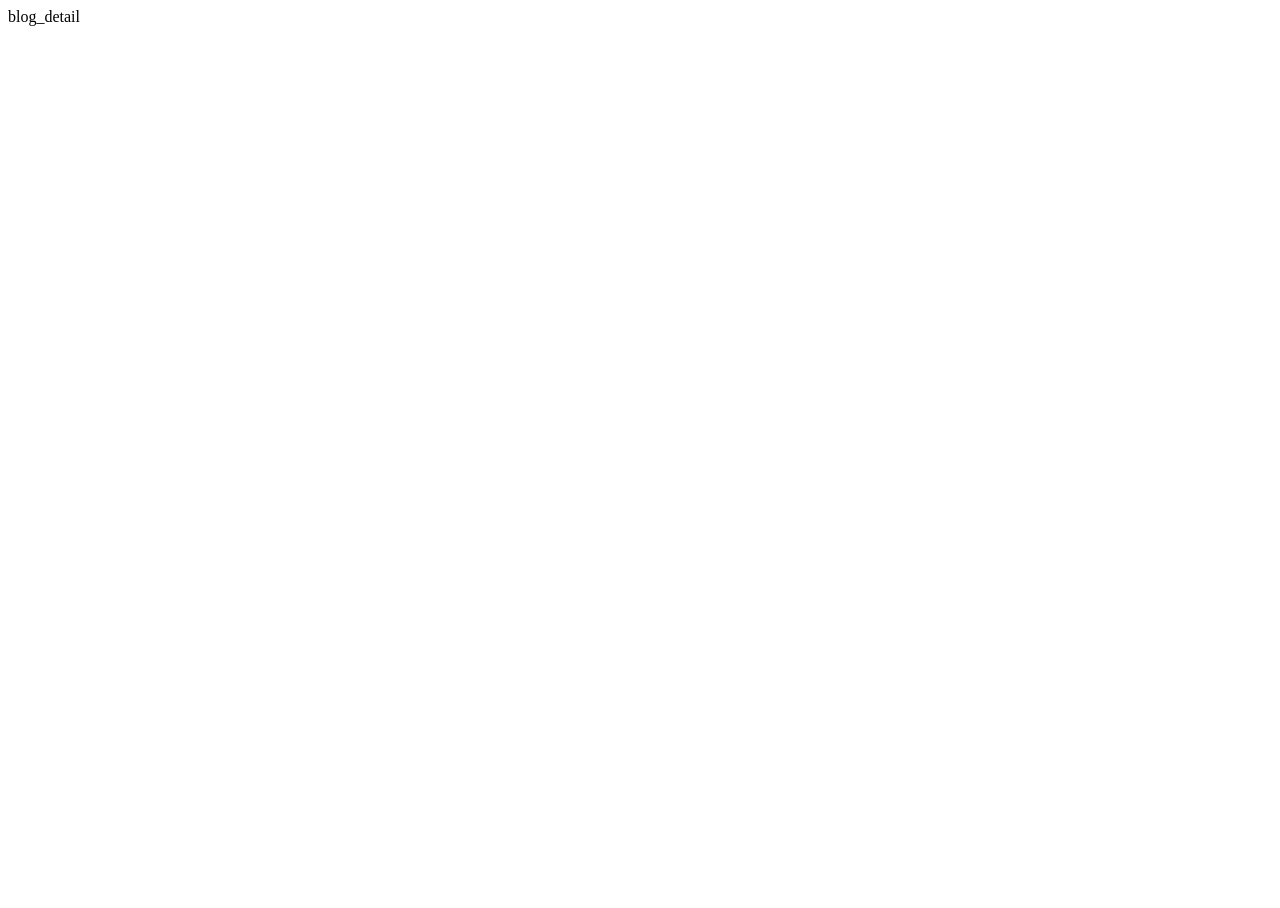
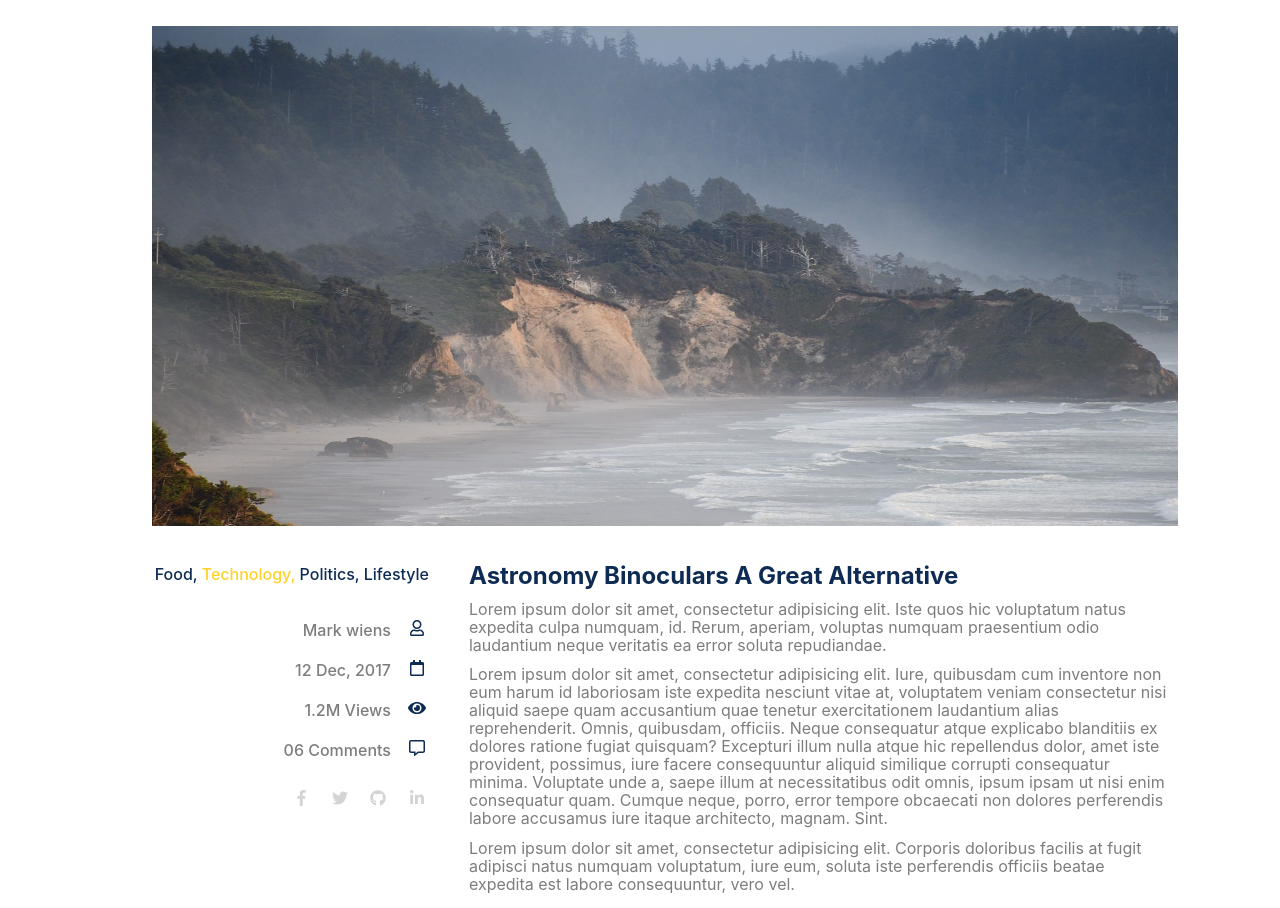
Before and after one commit to developercirclesmks/all-about-makassar, a plain HTML site: page src/components/blog_detail/blog_detail.html in a window 1280 px wide. Before the commit the page ends 800 px from the top, so only its background shows below. Drawn offline with nearby package versions, Linux system fonts and the light colour scheme.

Commit message:
blog_detail

```diff
--- a/src/components/blog_detail/blog_detail.html
+++ b/src/components/blog_detail/blog_detail.html
@@ -1,3 +1,57 @@
-<div>
-    blog_detail
-</div>
+<!DOCTYPE html>
+<html lang="en">
+<head>
+	<meta charset="UTF-8">
+	<link rel="stylesheet" href="https://cdn.jsdelivr.net/npm/bulma@0.8.0/css/bulma.min.css">
+	<link rel="stylesheet" href="style.css">
+    <script defer src="https://use.fontawesome.com/releases/v5.3.1/js/all.js"></script>
+</head>
+<body>
+
+	<div class="container">
+		<img src="img/pic.jpg" alt="Image">
+		<div class="columns is-variable is-5">
+			<div class="column is-4 side">
+				<p>Food, <span class="yel">Technology,</span> Politics, Lifestyle</p>
+				<h4>Mark wiens<span class="icon">
+					<i class="far fa-user"></i>
+				</span></h4>
+
+				<h4>
+					12 Dec, 2017<span class="icon"><i class="far fa-calendar"></i></span>
+				</h4>
+
+				<h4>1.2M Views<span class="icon">
+					<i class="fas fa-eye"></i>
+				</span></h4>
+
+				<h4>06 Comments<span class="icon">
+					<i class="far fa-comment-alt"></i>
+				</span></h4>
+
+				<span class="icon sos">
+					<i class="fab fa-facebook-f"></i>
+				</span>
+				<span class="icon sos">
+					<i class="fab fa-twitter"></i>
+				</span>
+				<span class="icon sos">
+					<i class="fab fa-github"></i>
+				</span>
+				<span class="icon sos">
+					<i class="fab fa-linkedin-in"></i>
+				</span>
+
+			</div>
+
+			<div class="column content">
+				<h1>Astronomy Binoculars A Great Alternative</h1>
+				<h3>Lorem ipsum dolor sit amet, consectetur adipisicing elit. Iste quos hic voluptatum natus expedita culpa numquam, id. Rerum, aperiam, voluptas numquam praesentium odio laudantium neque veritatis ea error soluta repudiandae.</h3>
+				<h3>Lorem ipsum dolor sit amet, consectetur adipisicing elit. Iure, quibusdam cum inventore non eum harum id laboriosam iste expedita nesciunt vitae at, voluptatem veniam consectetur nisi aliquid saepe quam accusantium quae tenetur exercitationem laudantium alias reprehenderit. Omnis, quibusdam, officiis. Neque consequatur atque explicabo blanditiis ex dolores ratione fugiat quisquam? Excepturi illum nulla atque hic repellendus dolor, amet iste provident, possimus, iure facere consequuntur aliquid similique corrupti consequatur minima. Voluptate unde a, saepe illum at necessitatibus odit omnis, ipsum ipsam ut nisi enim consequatur quam. Cumque neque, porro, error tempore obcaecati non dolores perferendis labore accusamus iure itaque architecto, magnam. Sint.</h3>
+				<h3>Lorem ipsum dolor sit amet, consectetur adipisicing elit. Corporis doloribus facilis at fugit adipisci natus numquam voluptatum, iure eum, soluta iste perferendis officiis beatae expedita est labore consequuntur, vero vel.</h3>
+			</div>
+		</div>
+	</div>
+
+</body>
+</html>
--- /dev/null
+++ b/src/components/blog_detail/style.css
@@ -0,0 +1,67 @@
+body{
+	margin: 0;
+	padding: 0;
+}
+
+div.container{
+	margin: 2%;
+}
+div.container img{
+	height: 500px;
+	width: 100%;
+	padding-left: 11%;
+	margin-bottom: 30px;
+}
+
+div.columns{
+	padding-left: 6%;
+}
+
+div.side{
+	text-align: right;
+}
+
+div.side p{
+	font-weight: 500;
+	color: #0d2b53;
+	margin-bottom: 30px;
+}
+
+div.side p .yel{
+	color: #ffd22a;
+}
+
+div.side h4{
+	color: #7d7d7d;
+	font-weight: 500;
+	margin-bottom: 14px;
+}
+
+div.side h4 .icon{
+	color: #0d2b53;
+	margin-left: 14px;
+}
+
+div.content{
+	margin-right: 10px;
+}
+
+div.content h1{
+	font-weight: bold;
+	color: #0d2b53;
+	margin-bottom: -10px;
+	font-size: 24px;
+}
+
+div.content h3{
+	font-weight: 400;
+	font-size: 16px;
+	color: #7d7d7d;
+	margin-bottom: -10px;
+}
+
+.sos{
+	color: #d4d4d4;
+	margin-left: 10px;
+	margin-top: 10px;
+}
```
Also changed, not shown: src/components/blog_detail/img/pic.jpg (added), 1 other file.
